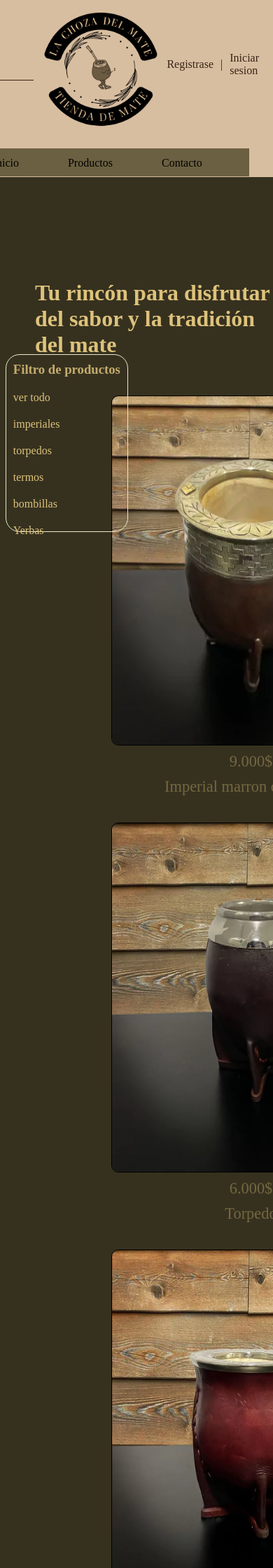
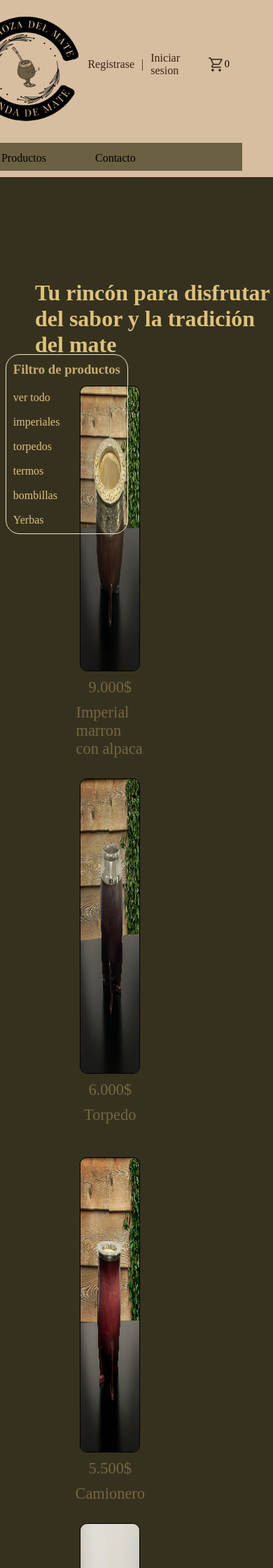
Before and after one commit to franciscosucho/E-comerce_mate, a PHP site: page / in a window 390 px wide; the page is wider, and only the part inside the window is pictured. Shown: the top 2240 px of that part at 70% size. Run offline with PHP 8.4, Linux system fonts and the light colour scheme; some web fonts are replaced.

Commit message:
10/7/23 se mejoro el responsive web

```diff
--- a/css/estilo.css
+++ b/css/estilo.css
@@ -27,6 +27,7 @@ body header {
   transition: height ease-in-out 0.5s;
 }
 body header .cont-header {
+  padding-left: 80px;
   background-color: rgb(216, 190, 160);
   display: flex;
   justify-content: space-around;
@@ -38,6 +39,22 @@ body header .cont-header .cont-regis {
   justify-content: center;
   align-items: center;
   gap: 10px;
+}
+body header .cont-header .cont-regis .compra {
+  display: flex;
+  align-items: center;
+  justify-content: flex-start;
+  height: 40px;
+  width: 100px;
+}
+body header .cont-header .cont-regis .compra p {
+  display: flex;
+  align-items: center;
+  justify-content: center;
+  font-size: 0.9em;
+}
+body header .cont-header .cont-regis .compra .material-symbols-outlined {
+  font-variation-settings: "FILL" 0, "wght" 400, "GRAD" 0, "opsz" 48;
 }
 body header .cont-header .cont-regis a {
   text-decoration: none;
@@ -80,7 +97,7 @@ body header .cont-header .material-symbols-outlined {
 }
 body header img {
   padding-top: 10px;
-  height: 200px;
+  height: 22vh;
   width: 200px;
   border-radius: 50%;
   transition: transform ease-in-out 0.3s;
@@ -190,6 +207,8 @@ body main {
   gap: 40px;
 }
 body main h1 {
+  max-width: 600px;
+  font-size: 2em;
   color: rgb(221, 194, 123);
   font-family: "Bonny", serif;
 }
@@ -216,7 +235,7 @@ body main .filtro {
   align-items: flex-start;
   left: 2%;
   top: 50%;
-  height: 30%;
+  min-height: 30vh;
 }
 body main .filtro h3 {
   color: rgb(197, 172, 109);
@@ -224,7 +243,7 @@ body main .filtro h3 {
 body main .filtro ul {
   display: flex;
   flex-direction: column;
-  gap: 20px;
+  gap: 2vh;
   list-style: none;
   color: rgb(221, 194, 123);
 }
@@ -265,15 +284,34 @@ body main .cont-productos {
 body main .cont-productos #load {
   display: none;
 }
+body main .cont-productos #no_encontrado {
+  width: 60vw;
+  font-weight: bolder;
+  font-size: 3em;
+  text-align: center;
+  color: rgb(221, 194, 123);
+  border: 1px solid white;
+}
 body main .cont-productos .articulo {
   display: flex;
   justify-content: center;
   align-items: center;
   flex-direction: column;
-  width: 500px;
-  height: 600px;
+  width: 25vw;
+  height: 63vh;
   border-radius: 10px;
   gap: 10px;
+}
+body main .cont-productos .articulo .agregar {
+  cursor: pointer;
+  display: none;
+  background-color: rgba(0, 0, 0, 0.486);
+  color: rgba(255, 255, 255, 0.486);
+  position: absolute;
+  height: 60px;
+  width: 60px;
+  border-radius: 10px;
+  font-size: 3em;
 }
 body main .cont-productos .articulo:hover {
   background-color: rgba(12, 12, 12, 0.2274509804);
@@ -281,10 +319,15 @@ body main .cont-productos .articulo:hover {
 body main .cont-productos .articulo:hover p {
   color: rgb(211, 184, 117);
 }
+body main .cont-productos .articulo:hover .agregar {
+  display: flex;
+  align-items: center;
+  justify-content: center;
+}
 body main .cont-productos .articulo img {
   border: 1px solid black;
-  width: 400px;
-  height: 500px;
+  width: 22vw;
+  height: 50vh;
   border-radius: 10px;
 }
 body main .cont-productos .articulo p {
--- a/css/estilo.scss
+++ b/css/estilo.scss
@@ -27,18 +27,41 @@ body {
         transition: height ease-in-out .5s;
 
         .cont-header {
+            padding-left: 80px;
             background-color: rgb(216, 190, 160);
             display: flex;
             justify-content: space-around;
             align-items: center;
             width: 100%;
 
+
+
             .cont-regis {
+
                 display: flex;
                 justify-content: center;
                 align-items: center;
                 gap: 10px;
-
+                .compra {
+                    display: flex;
+                    align-items: center;
+                    justify-content: flex-start;
+                    height: 40px;
+                    width: 100px;
+                    p{
+                        display: flex;
+                        align-items: center;
+                        justify-content: center;
+                        font-size: .9em;
+                    }
+                    .material-symbols-outlined {
+                        font-variation-settings:
+                            'FILL' 0,
+                            'wght' 400,
+                            'GRAD' 0,
+                            'opsz' 48
+                    }
+                }
 
                 a {
                     text-decoration: none;
@@ -98,7 +121,7 @@ body {
 
         img {
             padding-top: 10px;
-            height: 200px;
+            height: 22vh;
             width: 200px;
             border-radius: 50%;
             transition: transform ease-in-out .3s;
@@ -179,6 +202,7 @@ body {
                                 .sub-menu {
                                     display: block;
                                 }
+
                                 p {
                                     color: white;
                                 }
@@ -210,7 +234,8 @@ body {
                                     color: white;
                                 }
                             }
-                          .ultimo{
+
+                            .ultimo {
                                 border-bottom: 1px solid black;
                             }
                         }
@@ -233,6 +258,8 @@ body {
         gap: 40px;
 
         h1 {
+            max-width:600px ;
+            font-size: 2em;
             color: rgb(221, 194, 123);
             font-family: 'Bonny', serif;
         }
@@ -261,7 +288,7 @@ body {
             align-items: flex-start;
             left: 2%;
             top: 50%;
-            height: 30%;
+            min-height: 30vh;
 
             h3 {
                 color: rgb(197, 172, 109);
@@ -270,7 +297,7 @@ body {
             ul {
                 display: flex;
                 flex-direction: column;
-                gap: 20px;
+                gap: 2vh;
                 list-style: none;
                 color: rgb(221, 194, 123);
 
@@ -325,15 +352,37 @@ body {
                 display: none;
             }
 
+            #no_encontrado {
+                width: 60vw;
+                font-weight: bolder;
+                font-size: 3em;
+                text-align: center;
+                color: rgb(221, 194, 123);
+                border: 1px solid white;
+
+            }
+
             .articulo {
                 display: flex;
                 justify-content: center;
                 align-items: center;
                 flex-direction: column;
-                width: 500px;
-                height: 600px;
+                width: 25vw;
+                height: 63vh;
                 border-radius: 10px;
                 gap: 10px;
+
+                .agregar {
+                    cursor: pointer;
+                    display: none;
+                    background-color: rgba(0, 0, 0, 0.486);
+                    color: rgba(255, 255, 255, 0.486);
+                    position: absolute;
+                    height: 60px;
+                    width: 60px;
+                    border-radius: 10px;
+                    font-size: 3em;
+                }
 
                 &:hover {
 
@@ -342,12 +391,21 @@ body {
                     p {
                         color: rgb(211, 184, 117);
                     }
+
+
+
+                    .agregar {
+                        display: flex;
+                        align-items: center;
+                        justify-content: center;
+                    }
+
                 }
 
                 img {
                     border: 1px solid black;
-                    width: 400px;
-                    height: 500px;
+                    width: 22vw;
+                    height: 50vh;
                     border-radius: 10px;
 
                 }
--- a/index.html
+++ b/index.html
@@ -13,6 +13,8 @@
         href="https://api.fontshare.com/v2/css?f[]=quicksand@500&f[]=britney@400&f[]=general-sans@300&f[]=boska@400,300&f[]=hind@400&f[]=zodiak@400,100&display=swap"
         rel="stylesheet">
     <link rel="icon" type="image/x-icon" href="/img/La choza del matye (2).png">
+    <link rel="stylesheet"
+        href="https://fonts.googleapis.com/css2?family=Material+Symbols+Outlined:opsz,wght,FILL,GRAD@20..48,100..700,0..1,-50..200" />
 </head>
 
 <body>
@@ -28,7 +30,15 @@
                 <a href="/registrarse/resgistrase.html" target="_blank">Registrase</a>
                 <a>|</a>
                 <a href="#">Iniciar sesion</a>
+                <div class="compra">
+                    <span class="material-symbols-outlined">
+                        shopping_cart
+
+                    </span>
+                    <p id="carrito">0</p>
+                </div>
             </div>
+
         </div>
 
         <nav class="menu">
@@ -103,62 +113,76 @@
 
             <div class="articulo imperial ">
                 <img src="/img/imperial-1.webp" alt="imperial">
+                <span class="agregar">+</span>
                 <p>9.000$</p>
                 <p class="name">Imperial marron con alpaca</p>
+
             </div>
             <div class="articulo torpedo">
+                <span class="agregar">+</span>
                 <img src="/img/torpedo.webp" alt="imperial">
                 <p>6.000$</p>
                 <p class="name">Torpedo </p>
             </div>
             <div class="articulo camionero">
+
+                <span class="agregar">+</span>
                 <img src="/img/camionero.webp" alt="imperial">
                 <p>5.500$</p>
                 <p class="name">Camionero</p>
             </div>
 
             <div class="articulo termo">
+                <span class="agregar">+</span>
                 <img src="/img/termo acero.jpeg" alt="imperial">
                 <p>9.500$</p>
                 <p class="name">Termo media manija de acero</p>
             </div>
             <div class="articulo termo">
+                <span class="agregar">+</span>
                 <img src="/img/termo negro.jpeg" alt="imperial">
                 <p>11.500$</p>
                 <p class="name">Termo media manija negro</p>
             </div>
 
             <div class="articulo imperial">
+                <span class="agregar">+</span>
                 <img src="/img/imperial marron.jpg" alt="imperial">
                 <p>12.500$</p>
                 <p class="name">Imperial marron con bombilla</p>
             </div>
             <div class="articulo imperial ">
+                <span class="agregar">+</span>
                 <img src="/img/imperial negro.jpg" alt="imperial">
                 <p>10.500$</p>
                 <p class="name">Imperial negro de alpaca</p>
             </div>
             <div class="articulo bombilla ">
+                <span class="agregar">+</span>
                 <img src="/img/bombilla-1.jpeg" alt="imperial">
                 <p>5.000$</p>
                 <p class="name">Bombilla de alpaca cincelada</p>
             </div>
             <div class="articulo bombilla ">
+                <span class="agregar">+</span>
                 <img src="/img/bombilla resorte.jpg" alt="imperial">
                 <p>3.300$</p>
                 <p class="name">Bombilla de resorte simple</p>
             </div>
             <div class="articulo yerbas ">
+                <span class="agregar">+</span>
                 <img src="/img/yerba_kraus.jpg" alt="imperial">
                 <p>900$</p>
                 <p class="name">Yerba Kraus 500G</p>
             </div>
             <div class="articulo yerbas ">
+                <span class="agregar">+</span>
                 <img src="/img/yerba_baldo.jpeg" alt="imperial">
                 <p>1.120$</p>
                 <p class="name">Yerba Baldo 1K</p>
             </div>
             <div class="articulo yerbas ">
+                <span class="agregar">+</span>
                 <img src="/img/yerba_canarias.jpg" alt="imperial">
                 <p>1.700$</p>
                 <p class="name">Yerba Canarias de 1K</p>
--- a/index.js
+++ b/index.js
@@ -1,9 +1,10 @@
 
+
+//declarion de variables.
 var cantidadpixeles = 10;
-
-var filtro_termos = this.document.querySelectorAll(".filtro_termos");
+var filtro_termos = document.querySelectorAll(".filtro_termos");
 var filtro_imperial = document.querySelector(".filtro_imperial");
-var filtro_bombillas = this.document.querySelectorAll(".filtro_bombillas");
+var filtro_bombillas = document.querySelectorAll(".filtro_bombillas");
 var filtro_torpedos = document.querySelector(".filtro_torpedos");
 var filtro_todo = document.querySelector(".filtro_todo");
 var filtro_termos = document.querySelector(".filtro_termos");
@@ -13,6 +14,21 @@ var filtro_yerbas = document.querySelector(".filtro_yerbas");
 var inp = document.querySelector(".input");
 var cont_productos = document.querySelector(".cont-productos");
 var loader = document.querySelector(".custom-loader");
+var agregar = document.querySelectorAll(".agregar");
+var carrito = document.getElementById("carrito");
+var contador=0;
+//parte de compra de los productos.
+
+
+agregar.forEach((elemento) => {
+
+    elemento.addEventListener('click', () => {
+
+        contador++;
+        carrito.textContent = contador;
+    });
+
+});
 
 
 window.addEventListener('scroll', function () {
@@ -58,6 +74,9 @@ document.addEventListener('keyup', e => {
         if (!productosEncontrados) {
             no_encontrado.remove();
             noENcontrado()
+            setTimeout(function () {
+                no_encontrado.remove();
+            }, 3000);
 
         }
     }
@@ -68,8 +87,7 @@ var no_encontrado = document.createElement('h3');
 function noENcontrado() {
 
     no_encontrado.setAttribute('id', 'no_encontrado');
-    no_encontrado.style.backgroundColor = 'red';
-    no_encontrado.style.textAlign="center"
+    no_encontrado.style.textAlign = "center"
     no_encontrado.textContent = 'No se encontró ese producto.';
     cont_productos.appendChild(no_encontrado);
 }
@@ -78,36 +96,36 @@ function noENcontrado() {
 filtro_termos.addEventListener("click", () => {
 
     reset()
-    filtro('imperial', 'camionero', 'bombilla', 'torpedo','yerbas')
+    filtro('imperial', 'camionero', 'bombilla', 'torpedo', 'yerbas')
 })
 
 filtro_torpedos.addEventListener("click", () => {
 
     reset()
-    filtro('imperial', 'camionero', 'bombilla', 'termo','yerbas')
+    filtro('imperial', 'camionero', 'bombilla', 'termo', 'yerbas')
 })
 filtro_mates.addEventListener("click", () => {
 
     reset()
-    filtro('bombilla', 'termo','yerbas')
+    filtro('bombilla', 'termo', 'yerbas')
 })
 filtro_todo.addEventListener("click", () => { reset() });
 
 filtro_imperial.addEventListener("click", () => {
 
     reset()
-    filtro('torpedo', 'camionero', 'bombilla', 'termo','yerbas')
+    filtro('torpedo', 'camionero', 'bombilla', 'termo', 'yerbas')
 })
 
 filtro_bombillas.addEventListener("click", () => {
 
     reset()
-    filtro('imperial', 'camionero', 'torpedo', 'termo','yerbas')
+    filtro('imperial', 'camionero', 'torpedo', 'termo', 'yerbas')
 })
 filtro_yerbas.addEventListener("click", () => {
 
     reset()
-    filtro('imperial', 'camionero', 'torpedo', 'termo','bombilla')
+    filtro('imperial', 'camionero', 'torpedo', 'termo', 'bombilla')
 })
 
 
@@ -145,11 +163,11 @@ function restore(...elementos) {
     });
 }
 function animacion() {
-    loader.style.display="flex"
+    loader.style.display = "flex"
     cont_productos.style.display = "none";
     // Esperar 1 segundo (1000 milisegundos)
     setTimeout(function () {
-        loader.style.display="none"
+        loader.style.display = "none"
         // Ocultar la animación de carga después de 1 segundo
         cont_productos.style.display = "grid";
     }, 1000);
--- a/registrarse/resgistrase.html
+++ b/registrarse/resgistrase.html
@@ -7,7 +7,7 @@
     <meta name="viewport" content="width=device-width, initial-scale=1.0">
     <title>registrarse</title>
     <link rel="stylesheet" href="/registrarse/css/estilo.css">
-    <link rel="icon" type="image/x-icon" href="/La choza del matye.png">
+    <link rel="icon" type="image/x-icon" href="/img/La choza del matye (2).png">
     <link href="https://api.fontshare.com/v2/css?f[]=boska@900&display=swap" rel="stylesheet">
 </head>
 
```
Also changed, not shown: 1 other file. Lines whose indentation alone changed are shown as unchanged.
